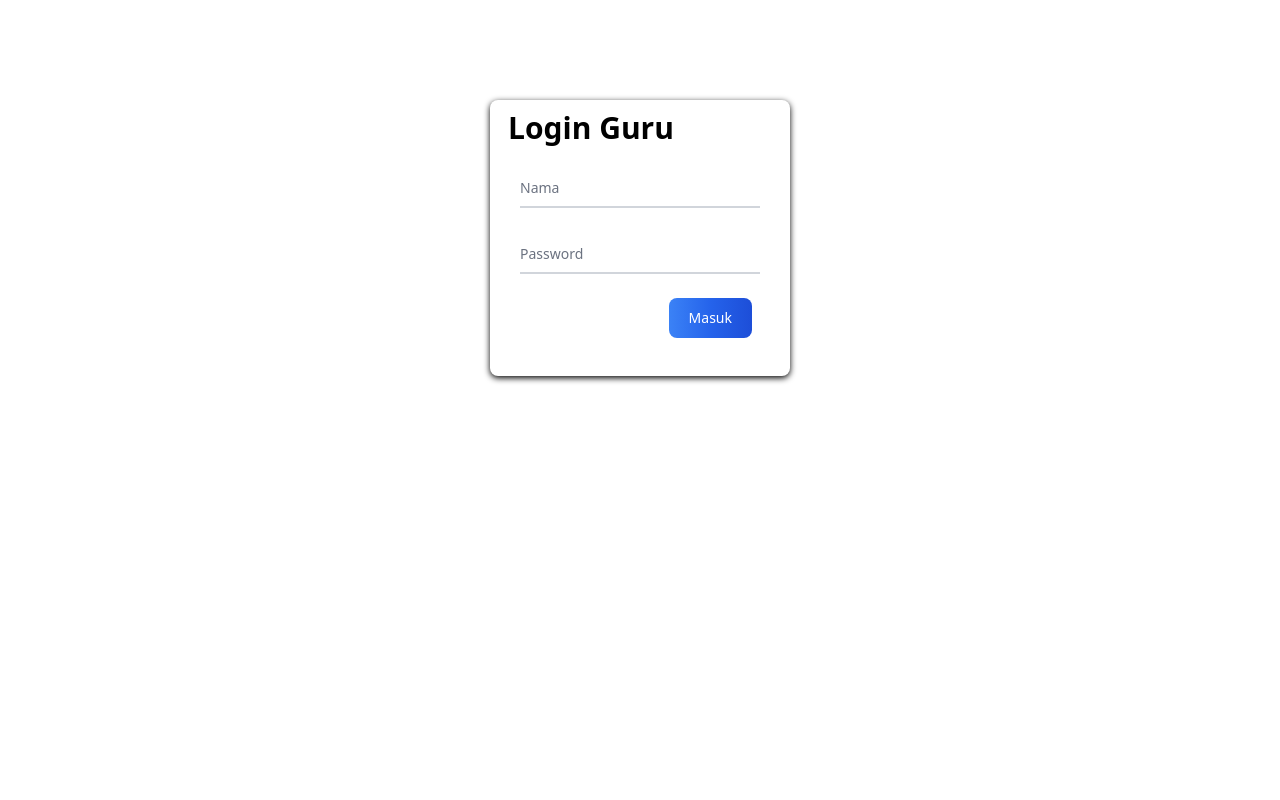
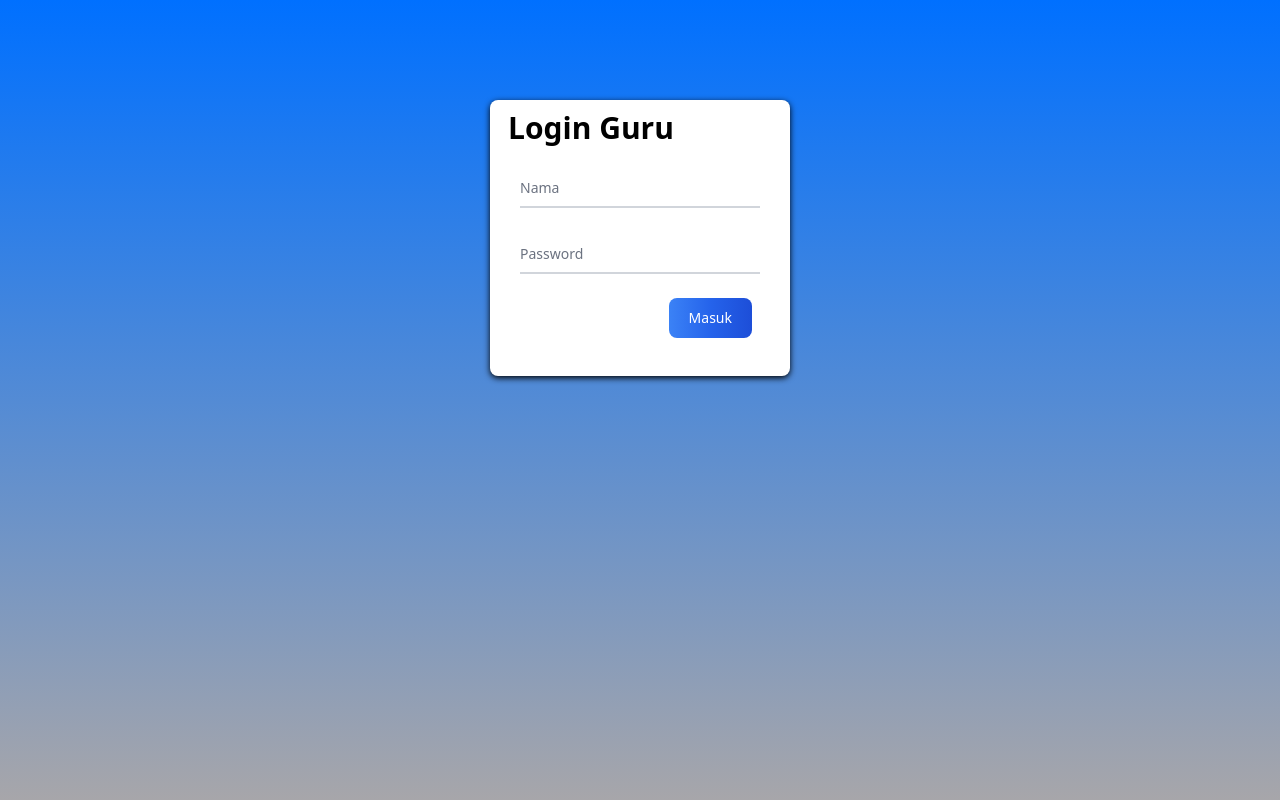
Before and after one commit to FauzanFL/website-raport, a PHP site: page /login-guru.html in a window 1280 px wide. Run offline with PHP 8.4, Linux system fonts and the light colour scheme; some libraries are stand-ins or nearby versions.

Commit message:
style: mengganti warna belakang

```diff
--- a/dashboard.html
+++ b/dashboard.html
@@ -13,7 +13,7 @@
 <body>
     <div class="grid grid-cols-5">
         <aside class="w-64">
-            <div class="fixed flex flex-col items-center top-0 bottom-0 w-1/5 bg-green-500 border-r border-gray-400">
+            <div class="fixed flex flex-col items-center top-0 bottom-0 w-1/5 bg-gray-600 border-r border-gray-400">
                 <img src="src/assets/logo.png" alt="">
                 <ol class="text-white text-xl font-medium w-48 mt-8">
                     <li
--- a/src/styles/login.css
+++ b/src/styles/login.css
@@ -1,9 +1,23 @@
+html {
+  height: 100%;
+}
+
+body {
+  background: rgb(167, 166, 170);
+  background: linear-gradient(
+    360deg,
+    rgba(167, 166, 170, 1) 0%,
+    rgba(0, 112, 255, 1) 100%
+  );
+}
+
 main {
   max-width: 300px;
   margin: 100px auto;
   padding: 10px;
   box-shadow: 0px 2px 6px black;
   border-radius: 0.5em;
+  background-color: white;
 }
 
 form {
```
Also changed, not shown: src/styles/style.css (+13 -0 lines).
